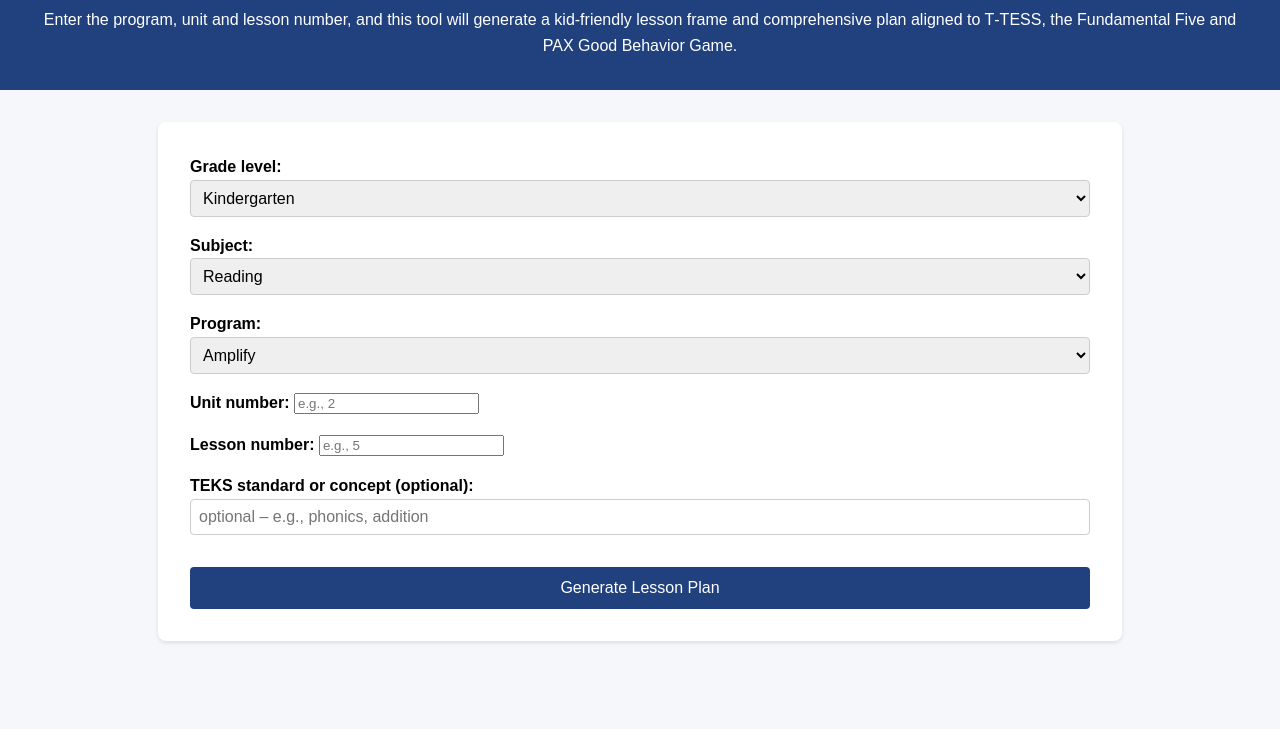
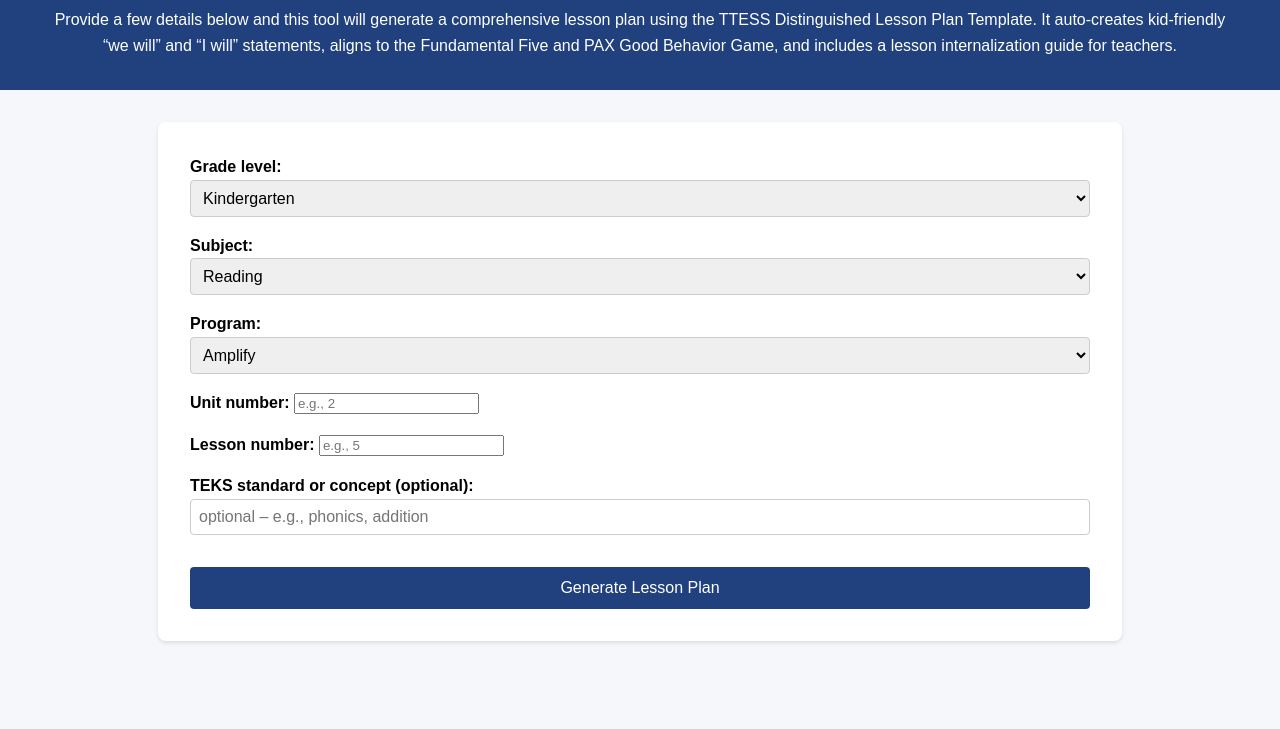
Before and after one commit to coachgillis7-del/Lesson_Plan_App, a plain HTML site: page index.html in a window 1280 px wide. Shown: the part 71-800 px from the top of the page. Drawn offline with Linux system fonts and the light colour scheme.

Commit message:
Add files via upload

```diff
--- a/index.html
+++ b/index.html
@@ -84,7 +84,7 @@
 <body>
   <header>
     <h1>K–2 Lesson Plan Generator</h1>
-    <p>Enter the program, unit and lesson number, and this tool will generate a kid‑friendly lesson frame and comprehensive plan aligned to T‑TESS, the Fundamental Five and PAX Good Behavior Game.</p>
+    <p>Provide a few details below and this tool will generate a comprehensive lesson plan using the TTESS Distinguished Lesson Plan Template. It auto‑creates kid‑friendly “we&nbsp;will” and “I&nbsp;will” statements, aligns to the Fundamental Five and PAX Good Behavior Game, and includes a lesson internalization guide for teachers.</p>
   </header>
   <main>
     <form id="lesson-form">
```
